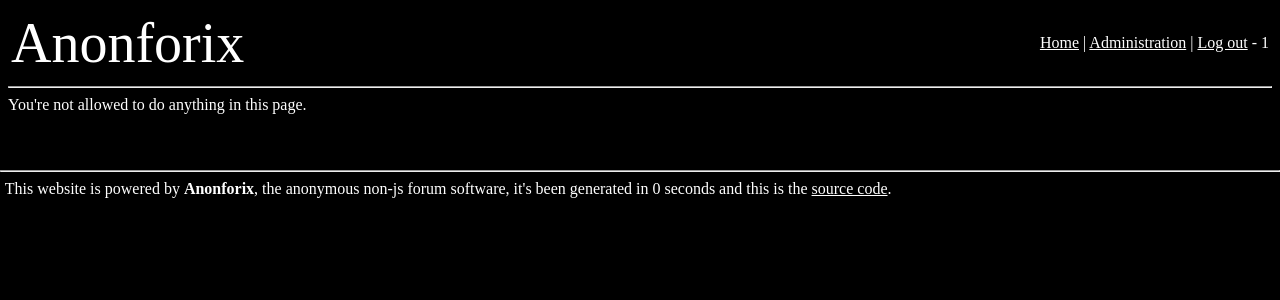
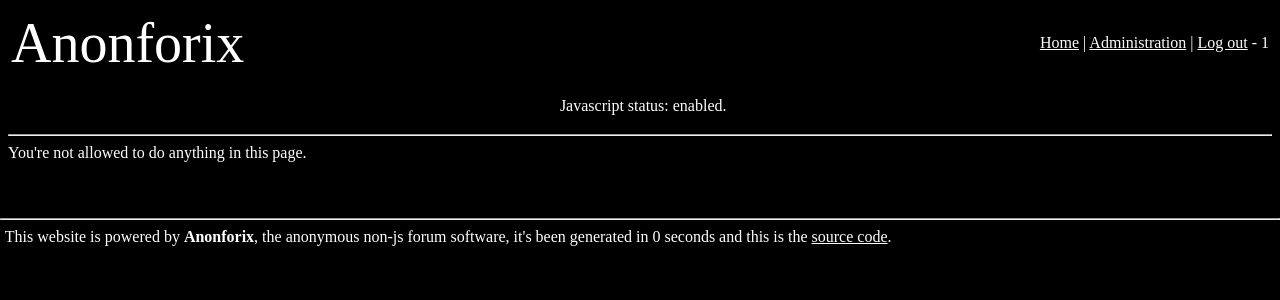
Before and after one commit to FacuM/anonforix, a PHP site: page /do.php in a window 1280 px wide. Shown: the top 300 px of the page. Run offline with PHP 8.4, Linux system fonts and the light colour scheme; the visitor is signed in with stand-in values (Sample User, id 1); data comes from the database, SQL or seed files in the repository; data that the repository does not hold is empty; some web fonts are replaced.

Commit message:
menu: allow the owner to show the browser JS status.
- Tweak styling.
- Add toggle in "config.php" for this new feature.

```diff
--- a/uploaddir/assets/styles/style.css
+++ b/uploaddir/assets/styles/style.css
@@ -7,7 +7,7 @@
 
 main * { margin: 0 auto; }
 
-main p, main .center {
+main p, .center {
   width: 100%;
   text-align: center;
   padding: 0.2rem;
--- a/uploaddir/config.php
+++ b/uploaddir/config.php
@@ -1,5 +1,4 @@
 <?php
-
 
  // Edit these values with your MySQL server's credentials
 
@@ -7,7 +6,6 @@
  //error_reporting(E_ERROR | E_PARSE);
 
  // Page info
-
  $pageinfo = array ('Anonforix', 'The non-JS forum!');
 
  $credentials = array (
@@ -22,13 +20,17 @@
   'ftable'      => 'anonforix_forums'
  );
 
- // Here, you can customize the website's accent and background colours, so the next time anyone visits it, it'll be dinamically updated
-
+ // Here, you can customize the website's accent and background colours, so the next time anyone visits it, it'll be dinamically updated.
  $theme = array (
   'accent'		    => 'white',
   'background'		=> 'black',
   'menubg'	     	=> 'black'
  );
+
+ // Show Javascript status (ON/OFF)?
+ $show_js_status = true;
+
+
  // From here, don't touch anything, we'll try to get everything up
 
  // Start counting render time
--- a/uploaddir/includes/menu.php
+++ b/uploaddir/includes/menu.php
@@ -19,7 +19,15 @@
           </p>
          </td>
   	    </tr>
-     </table>
+     </table>' . ($show_js_status ? '
+     <p class="center">Javascript status:
+      <span id="js_status">
+      <!-- If JS disabled, this will output OFF.-->
+      <noscript>disabled.</noscript>
+      </span>
+     </p>
+     <!-- If JS enabled, this will output ON. -->
+     <script>document.getElementById("js_status").innerHTML = "enabled.";</script>' : '') . '
     <hr>
     ';
  }
```
